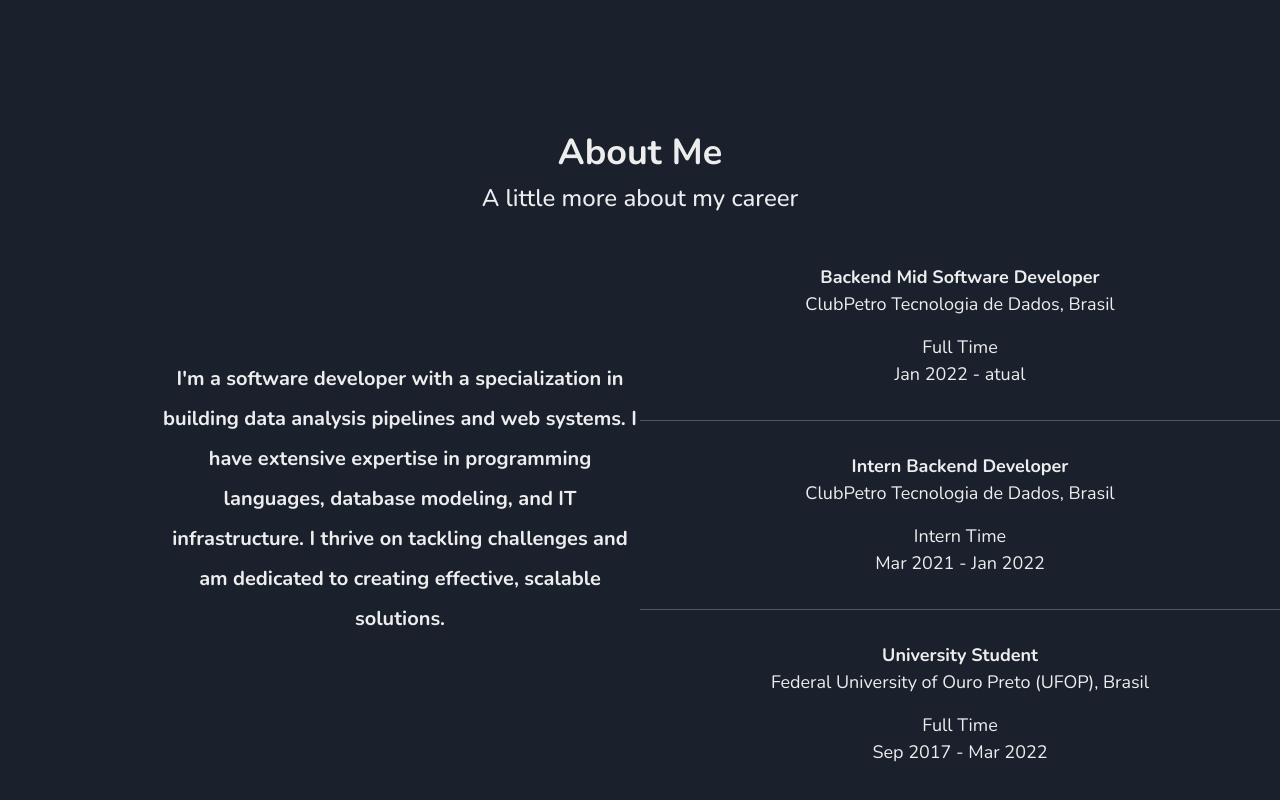
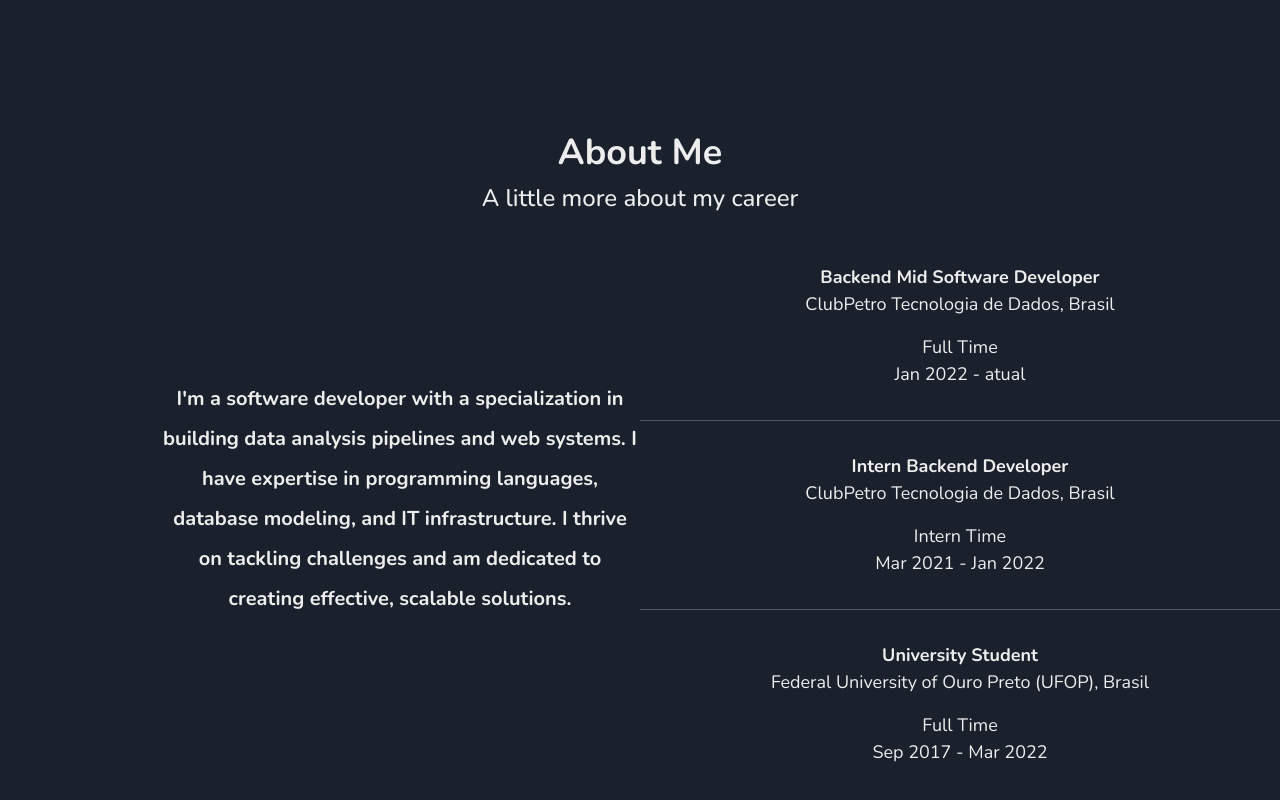
Before and after one commit to LucasPereiraMiranda/lucas-personal-portfolio, a Next.js app: page / in a window 1280 px wide. Shown: the part 2096-2896 px from the top of the page. Built offline with nearby package versions, Linux system fonts and the light colour scheme.

Commit message:
refactor: adjust text

```diff
--- a/src/components/ExperienceSection/index.tsx
+++ b/src/components/ExperienceSection/index.tsx
@@ -58,7 +58,7 @@ export function ExperienceSection() {
               marginLeft={{ base: "0", md: "10rem" }}
             >
               I'm a software developer with a specialization in building data
-              analysis pipelines and web systems. I have extensive expertise in
+              analysis pipelines and web systems. I have expertise in
               programming languages, database modeling, and IT infrastructure. I
               thrive on tackling challenges and am dedicated to creating
               effective, scalable solutions.
```
